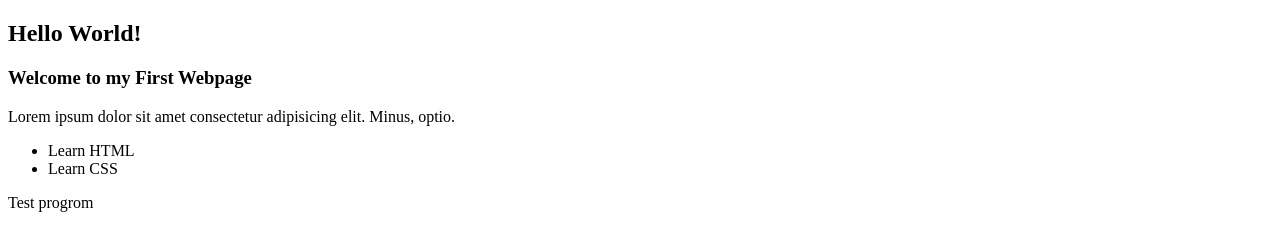
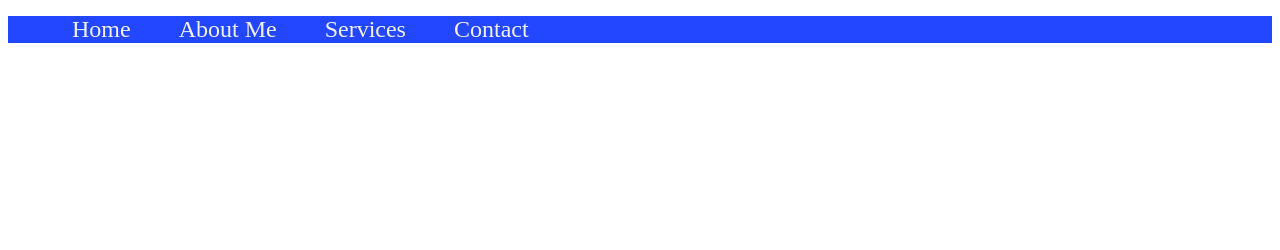
Before and after one commit to mkbangla/myFirstWebpage, a plain HTML site: page index.html in a window 1280 px wide. Drawn offline with Linux system fonts and the light colour scheme.

Commit message:
Some edit in indext. html and add style.css

```diff
--- /dev/null
+++ b/css/style.css
@@ -0,0 +1,14 @@
+ul{
+    background-color:#2247ff;
+    display: flex;
+
+}
+ul li{
+    list-style:none;
+}
+ul li a{
+    color:#f1f1f1;
+    font-size: 1.5rem;
+    padding: 1.5rem;
+    text-decoration: none;
+}
--- a/index.html
+++ b/index.html
@@ -5,15 +5,20 @@
     <meta http-equiv="X-UA-Compatible" content="IE=edge">
     <meta name="viewport" content="width=device-width, initial-scale=1.0">
     <title>My First web page</title>
+    <link rel="stylesheet" href="/css/style.css">
 </head>
 <body>
-    <h2>Hello World!</h2>
-    <h3>Welcome to my First Webpage</h3>
-    <p>Lorem ipsum dolor sit amet consectetur adipisicing elit. Minus, optio.</p>
-    <ul>
-        <li>Learn HTML</li>
-        <li> Learn CSS</li>
-    </ul>
-    <span> Test progrom <span>
+    <!-- header section -->
+    <header>
+        <nav id="navBar">
+            <ul id="navMenu">
+                <li class = "ulList"><a class="liContent" href="#">Home</a></li>
+                <li class = "ulList"><a class="liContent" href="#">About Me</a></li>
+                <li class = "ulList"><a class="liContent" href="#">Services</a></li>
+                <li class = "ulList"><a class="liContent" href="#">Contact</a></li>
+            </ul>
+        </nav>
+    </header>
+
 </body>
 </html>
```
